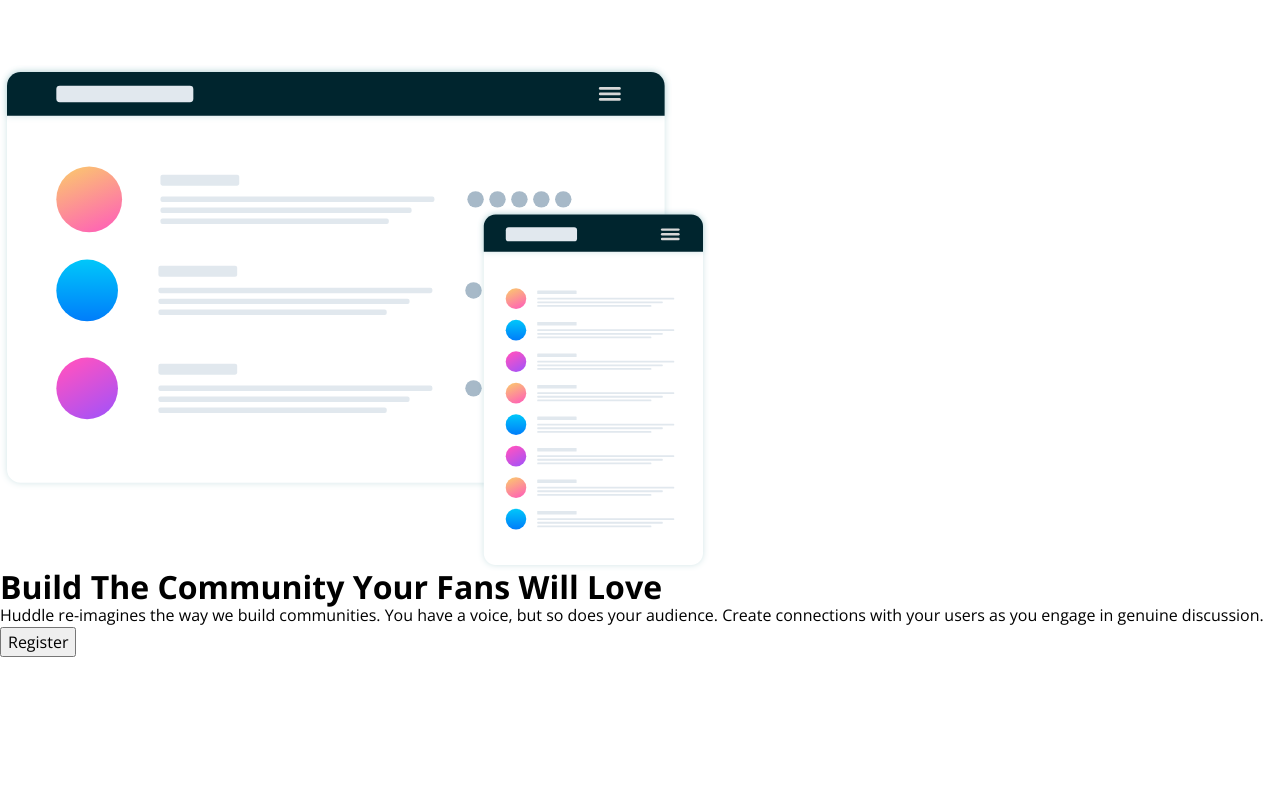
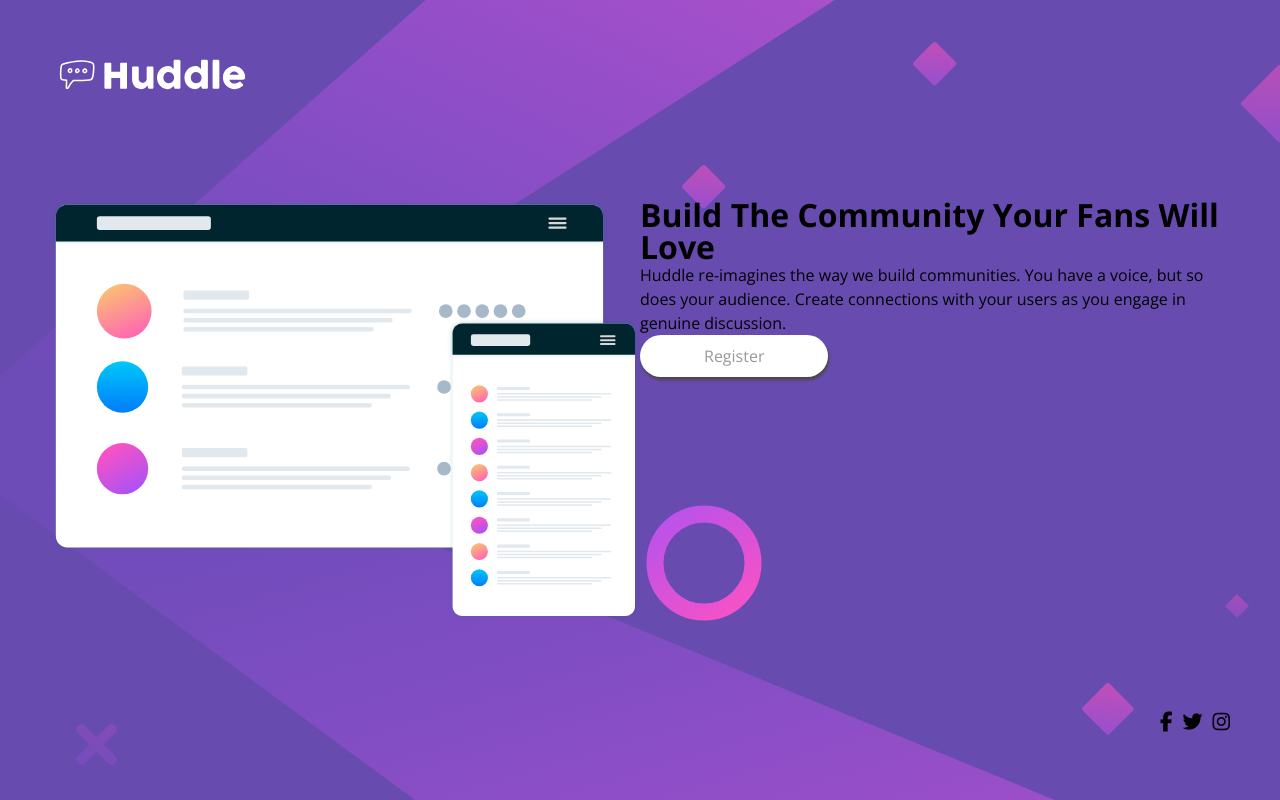
Before and after one commit to redhatwitch/Frontend-mentor, a plain HTML site: page huddle-landing-page-with-single-introductory-section-master/index.html in a window 1280 px wide. Drawn offline with nearby package versions, Linux system fonts and the light colour scheme.

Commit message:
ngedit css dikit dikit

```diff
--- a/huddle-landing-page-with-single-introductory-section-master/index.html
+++ b/huddle-landing-page-with-single-introductory-section-master/index.html
@@ -35,6 +35,11 @@
       <button class="btn">Register</button>
     </div>
   </div>
+  <div class="socmed">
+      <i class="fa-brands fa-facebook-f fa-lg"></i>
+      <i class="fa-brands fa-twitter fa-lg"></i>
+      <i class="fa-brands fa-instagram fa-lg"></i>
+  </div>
 
 
 
@@ -47,5 +52,6 @@
       Coded by <a href="#">Your Name Here</a>.
     </p>
   </footer> -->
+  <script src="https://kit.fontawesome.com/450bf52207.js" crossorigin="anonymous"></script>
 </body>
 </html>
--- a/huddle-landing-page-with-single-introductory-section-master/style.css
+++ b/huddle-landing-page-with-single-introductory-section-master/style.css
@@ -67,4 +67,48 @@
 
 body {
     font-family: var(--ff-body-open-sans);
+    background-color: var(--clr-background);
+    background-image: url(images/bg-desktop.svg);
+    background-size: auto;
+    min-height: 100vh;
 }
+
+header {
+  padding: 50px;
+}
+
+#logo {
+  width: 200px;
+}
+
+.container {
+  display: grid;
+  padding: 50px;
+  grid-template-columns: 1fr 1fr;
+}
+
+.socmed {
+  padding: 50px;
+  display: flex;
+  justify-content: end;
+  gap: 10px;
+}
+
+.btn {
+  color: #999;
+  line-height: 1;
+  background: white;
+  padding: .8rem 4rem;
+  border: 0;
+  border-radius: 100vw;
+  cursor: pointer;
+  box-shadow: 1px 3px 3px rgb(73, 73, 73);
+}
+
+i {
+  /* width: 30px;
+  height: 30px; */
+  /* border: 1px solid white; */
+  /* border-radius: 50%;
+  padding: 15px 5px; */
+}
```
